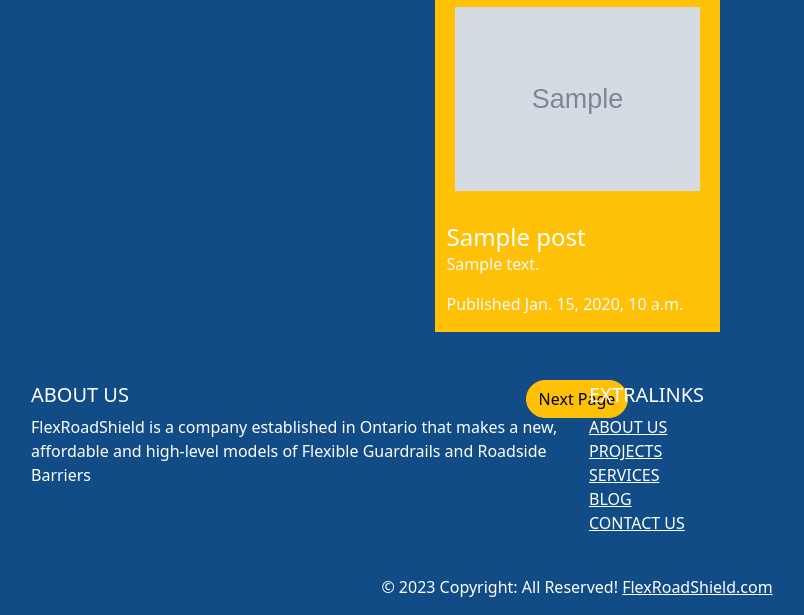
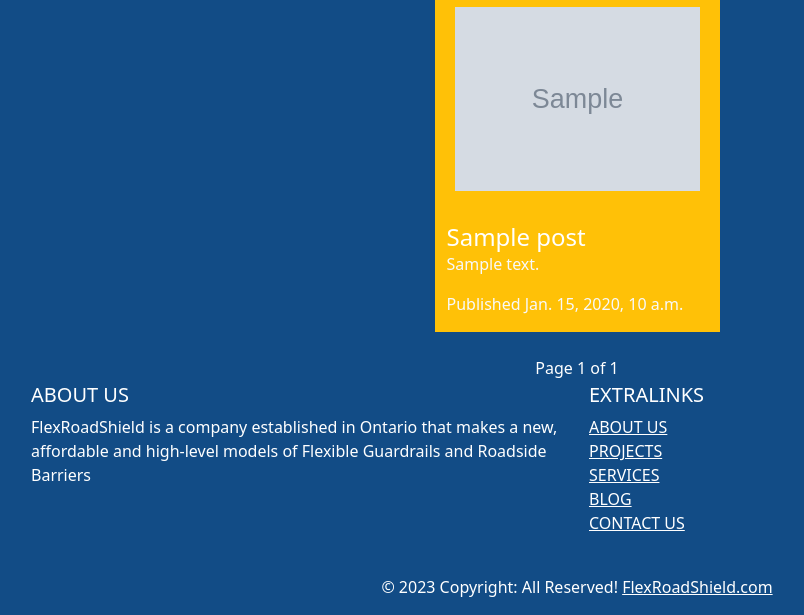
Before and after one commit to sarareshadi/flexroadshield, a Django app: template templates/blog/bloglist.html in a window 1280 px wide. Shown: the part 185-800 px from the top of the page, without its empty margins (63-867 px from the left). Run offline with Django 3.2, Linux system fonts and the light colour scheme; the template is opened without the code that fills it: most values are stand-ins (such as "Sample title", 1, 10 or a date in 2020); grey boxes marked "Sample" are stand-in pictures; parts of the project's set-up code (start-up, migrations or seed data) failed here and were passed over; some libraries are stand-ins or nearby versions.

Commit message:
refactor some details in blog post list page

```diff
--- a/templates/blog/bloglist.html
+++ b/templates/blog/bloglist.html
@@ -42,12 +42,20 @@
     </div>
   </div>
 
-  <div class="container">
+  <div class="container py-4">
     <div class="row">
       <div class="col text-center">
-        <a href="?page={{ posts.next_page_number}}" class="btn bsb-btn-2xl btn-warning rounded-pill mt-5 mt-xl-10">
-          <span>Next Page</span>
-        </a>
+        {% if posts.has_previous %}
+        <a href="?page=1" class="btn bsb-btn-2xl btn-warning rounded-pill mt-xl-10">&laquo; First</a>
+        <a href="?page={{ posts.previous_page_number }}" class="btn bsb-btn-2xl btn-warning rounded-pill mt-xl-10">  Previous</a>
+        {% endif %}
+        <span class="current">
+          Page {{ posts.number }} of {{ posts.paginator.num_pages }}
+        </span>
+        {% if posts.has_next %}
+        <a href="?page={{ posts.next_page_number}}" class="btn bsb-btn-2xl btn-warning rounded-pill mt-xl-10"><span>Next Page</span></a>
+        <a href="?page={{ posts.paginator.num_pages }}" class="btn bsb-btn-2xl btn-warning rounded-pill mt-xl-10">Last &raquo;</a>
+        {% endif %}
     </div>
   </div>
 </section>
```
Also changed, not shown: blog/views.py (+14 -3 lines).
